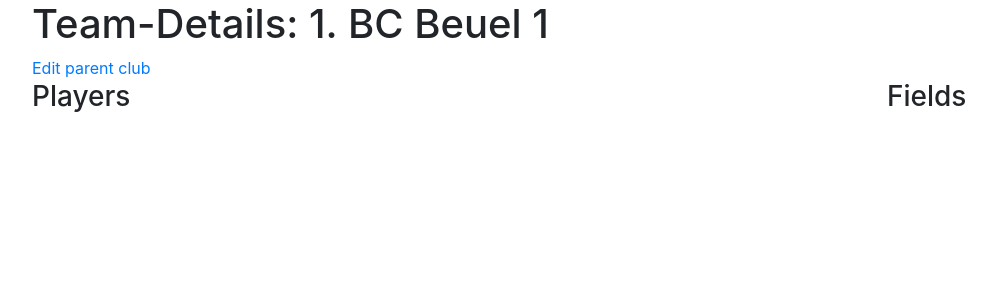
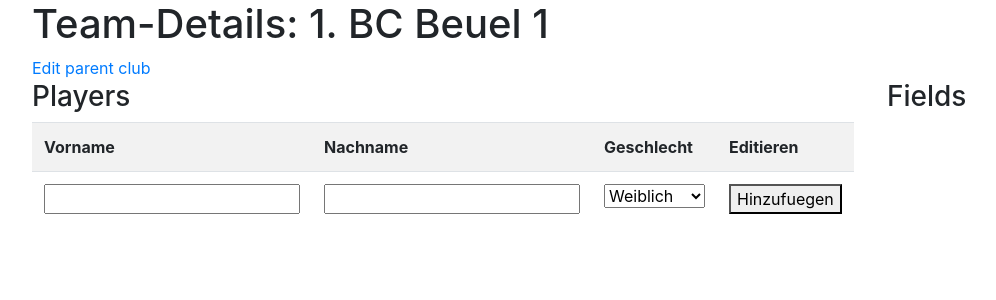
Before and after one commit to meyerjo/ticker, a Django app: page /ticker/manage/teams/details/1/ in a window 1280 px wide. Shown: the top 300 px of the page, without its empty margins (53-1049 px from the left). Run offline with Django 3.2, Linux system fonts and the light colour scheme; data comes from the database, SQL or seed files in the repository; data that the repository does not hold is empty; some libraries are stand-ins or nearby versions.

Commit message:
* worked on various things

```diff
--- a/ticker/templates/user/manage_teams.html
+++ b/ticker/templates/user/manage_teams.html
@@ -10,11 +10,42 @@
             <div class="col-sm-9">
                 <h3>Players</h3>
                 <table class="table table-striped table-responsive">
+                    <tr>
+                        <th>Vorname</th>
+                        <th>Nachname</th>
+                        <th>Geschlecht</th>
+                        <th>Editieren</th>
+                    </tr>
                     {% for player in team.get_players %}
                     <tr>
-                        <td>{{ player }}</td>
+                        <td>{{ player.prename }}</td>
+                        <td>{{ player.lastname }}</td>
+                        <td>
+                            {{ player.sex }}
+                        </td>
+                        <td>
+                            <a href="#">Editieren</a>
+                        </td>
                     </tr>
                     {% endfor %}
+                    <tr>
+                        <td>
+                            <input type="text" name="prename"/>
+                        </td>
+                        <td>
+                            <input type="text" name="lastname"/>
+                        </td>
+                        <td>
+                            <select name="sex">
+                                {% for sex in possible_sex %}
+                                    <option value="{{ sex.0 }}">{{ sex.1 }}</option>
+                                {% endfor %}
+                            </select>
+                        </td>
+                        <td>
+                            <button type="submit">Hinzufuegen</button>
+                        </td>
+                    </tr>
                 </table>
             </div>
             <div class="col-sm-3">
--- a/ticker/views/user_interface.py
+++ b/ticker/views/user_interface.py
@@ -1,5 +1,5 @@
 from django.shortcuts import render
-from ticker.models import Club, Team
+from ticker.models import Club, Team, Player
 
 
 def manage_clubs(request):
@@ -15,4 +15,4 @@ def manage_club_details(request, clubid):
 
 def manage_team_details(request, teamid):
     teams = Team.objects.filter(id=int(teamid)).first()
-    return render(request, 'user/manage_teams.html', dict(team=teams))
+    return render(request, 'user/manage_teams.html', dict(team=teams, possible_sex=Player.possible_sex))
```
